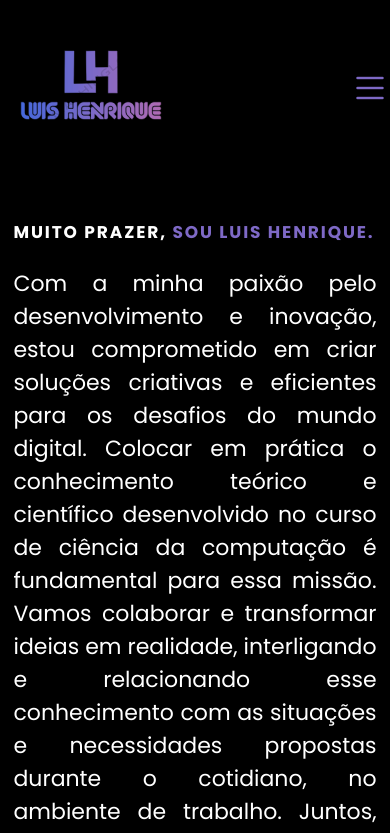
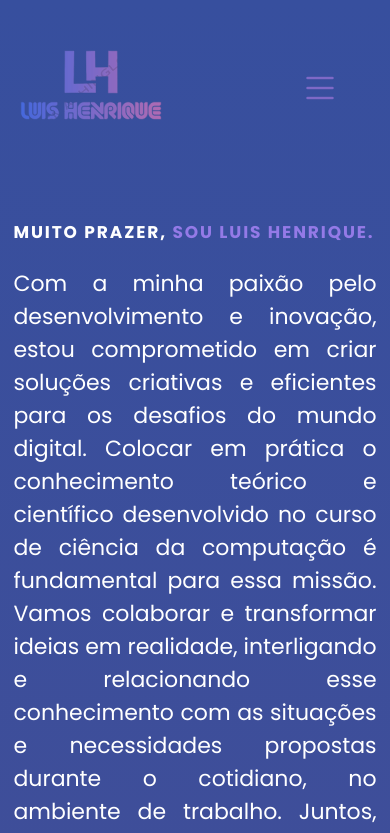
Before and after one commit to Luis17819/Site-Pessoal, a plain HTML site: page index.html in a window 390 px wide. Shown: the top 833 px of the page. Drawn offline with nearby package versions, Linux system fonts and the light colour scheme.

Commit message:
Update style.css
Add novo background no body e menu mobile

```diff
--- a/style.css
+++ b/style.css
@@ -9,8 +9,8 @@
 }
 
 body{
-    background-color: black;
-    height: 100vh;
+    background-image: linear-gradient(to bottom, #374f9e, #744778);
+    height: 100%;
 }
 .interface{
     max-width: 1200px;
@@ -47,7 +47,7 @@ header > .interface{
 }
 
 header a{
-    color:#5c5c5c ;
+    color:#000000 ;
     text-decoration: none;
     display: inline-block;
     transition: .2s;
@@ -86,13 +86,15 @@ h2.titulo{
 /*Estilo Menu Mobile*/
 .btn-abrir-menu{
     display: none;
+
 }
+
 .btn-abrir-menu i{
     color: #7e69c6;
     font-size: 40px;
 }
 .menu-mobile{
-    background-color: #000;
+    background-image: linear-gradient(to bottom, #374f9e, #744778);
     height: 100vh;
     position: fixed;
     top: 0;
@@ -170,7 +172,7 @@ gap: 250px;
         blink-caret .99s step-end infinite;
 }
 .topo-do-site .txt-topo-site h1 span{
-    color: #7e69c6;
+    color: #947ae7;
 }
 /* Animação de digitação */
 @keyframes typing {
@@ -227,7 +229,7 @@ section.dados-pessoais .flex{
     margin-bottom: 150px;
 }
 .dados-pessoais .txt-dados-pessoais h2 span{
-    color: #7e69c6;
+    color: #947ae7;
 }
 .dados-pessoais .txt-dados-pessoais p{
     font-size: 18px;
@@ -296,8 +298,8 @@ section .experiencia .flex{
     margin-top: 200px;
     margin-bottom: 30px;
 }
-.experiencia h2 span{
-    color: #7e69c6;
+span{
+    color: #947ae7;
 }
 .experiencia .experiencia-box:hover{
 transform: scale(1.05);
@@ -326,7 +328,7 @@ box-shadow: 0 0 8px #7e69c6;
     margin: 80px auto;
     border-radius: 20px;
     transition: .2s;
-    background-color: #9883e0;
+    background-color: #7453e3;
     border-radius: 20px;
     align-items: center;
 }
@@ -385,8 +387,8 @@ footer .line-footer p{
         position: fixed;
         top: 20;
         right: 0;
+        margin-right: 50px;
     }
-
     .flex{
         flex-direction: column-reverse;
     }
```
